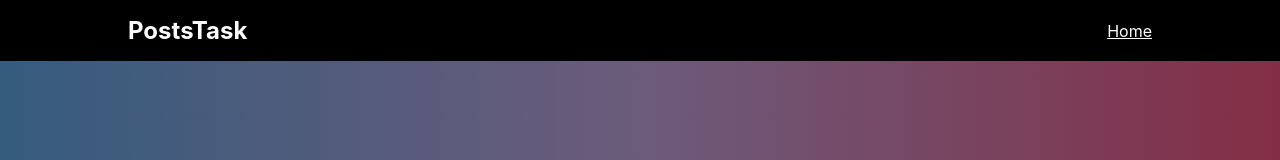
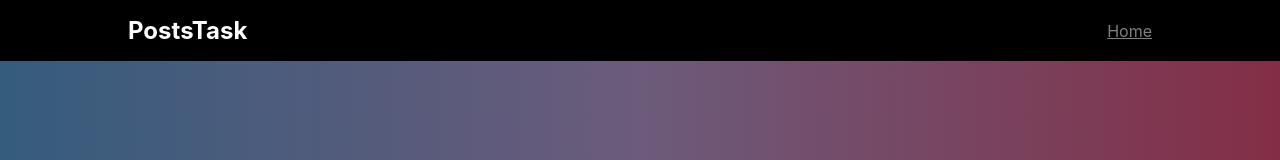
Before and after one commit to karimansary97/PostTask, a React (Create React App) app: page / in a window 1280 px wide. Shown: the top 160 px of the page. Built offline with nearby package versions, Linux system fonts and the light colour scheme; the HTML template or start-up script is replaced by a standard one.

Commit message:
Fix-bug-nav

```diff
--- a/src/components/Nav/Navbar.js
+++ b/src/components/Nav/Navbar.js
@@ -19,7 +19,7 @@ const Navbar = () => {
           <li>
             <NavLink
               to="/PostTask"
-              className={location.pathname === "/" ? Styles.active : ""}
+              className={location.pathname === "/PostTask" ? Styles.active : ""}
             >
               Home
             </NavLink>
```
